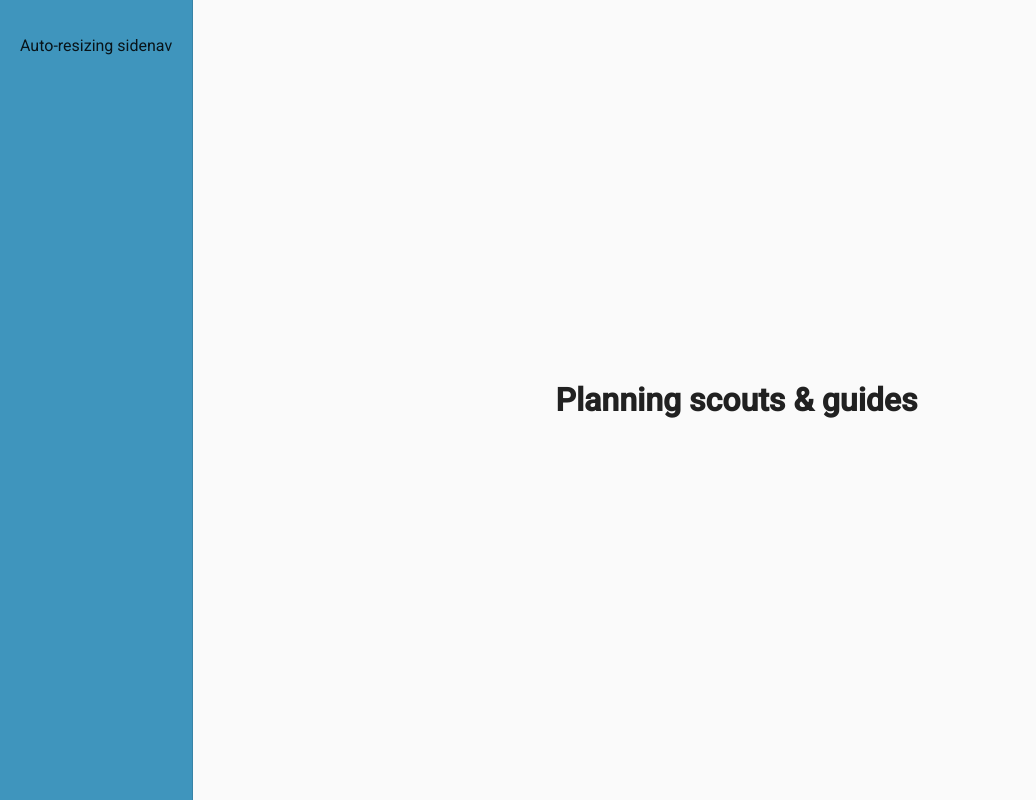
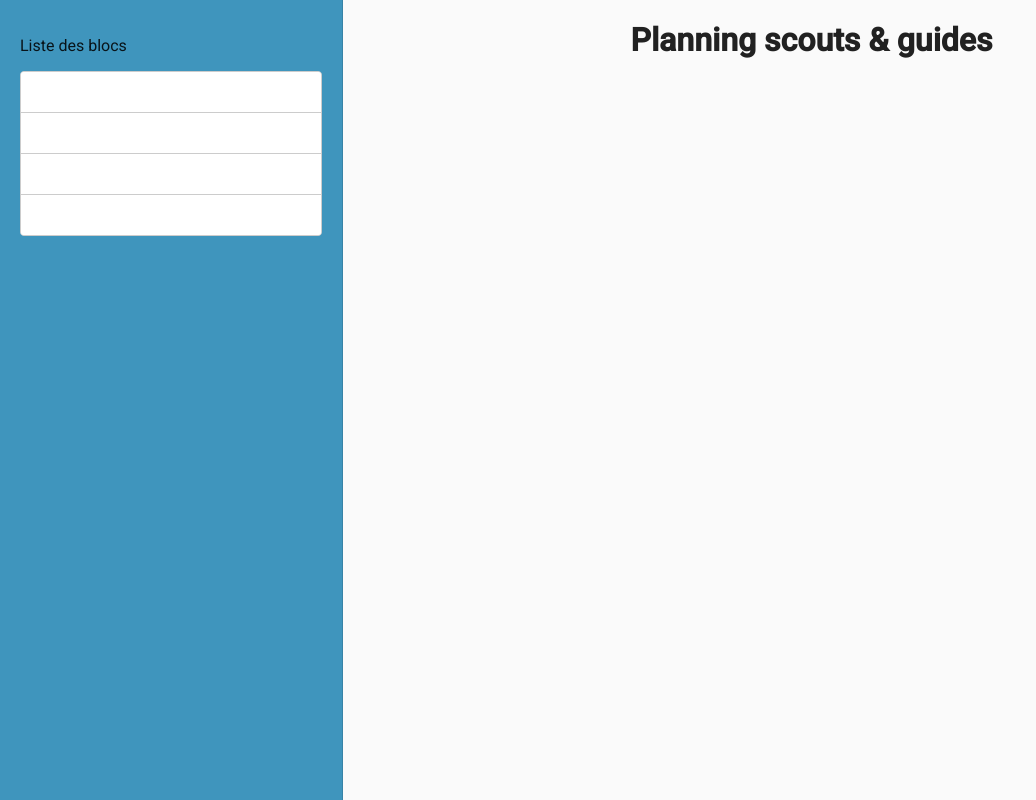
Before and after one commit to theophane-girard/scout-planning, an Angular app: page / in a window 1280 px wide. Shown: the whole page, without its empty margins (0-1036 px from the left). Built offline with nearby package versions, Linux system fonts and the light colour scheme.

Commit message:
begin blocs

```diff
--- a/src/app/app.component.html
+++ b/src/app/app.component.html
@@ -1,6 +1,9 @@
 <mat-drawer-container class="container" autosize>
   <mat-drawer #drawer class="sidenav" mode="side" opened>
-    <p>Auto-resizing sidenav</p>
+    <p>Liste des blocs</p>
+    <div cdkDropList class="example-list" (cdkDropListDropped)="drop($event)">
+      <div class="example-box" *ngFor="let bloc of blocs" cdkDrag>{{bloc.label}}</div>
+    </div>
     <!-- <p *ngIf="showFiller">Lorem, ipsum dolor sit amet consectetur.</p>
     <button (click)="showFiller = !showFiller" mat-raised-button>
       Toggle extra text
@@ -11,7 +14,7 @@
     <!-- <button type="button" mat-button (click)="drawer.toggle()">
       Toggle sidenav
     </button> -->
-    <h1>Planning scouts & guides</h1>
+    <h1 id="app-title">Planning scouts & guides</h1>
   </div>
 
 </mat-drawer-container>
--- a/src/app/app.component.scss
+++ b/src/app/app.component.scss
@@ -5,7 +5,7 @@
 .sidenav-content {
     display: flex;
     height: 100%;
-    align-items: center;
+    // align-items: center;
     justify-content: center;
 }
 
@@ -13,3 +13,58 @@
     padding: 20px;
     background-color: rgb(63, 149, 189)
 }
+
+#app-title {
+    vertical-align: top;
+}
+
+/* D&D */
+
+.example-list {
+    width: 300px;
+    max-width: 100%;
+    border: solid 1px #ccc;
+    min-height: 60px;
+    display: block;
+    background: white;
+    border-radius: 4px;
+    overflow: hidden;
+  }
+
+  .example-box {
+    padding: 20px 10px;
+    border-bottom: solid 1px #ccc;
+    color: rgba(0, 0, 0, 0.87);
+    display: flex;
+    flex-direction: row;
+    align-items: center;
+    justify-content: space-between;
+    box-sizing: border-box;
+    cursor: move;
+    background: white;
+    font-size: 14px;
+  }
+
+  .cdk-drag-preview {
+    box-sizing: border-box;
+    border-radius: 4px;
+    box-shadow: 0 5px 5px -3px rgba(0, 0, 0, 0.2),
+                0 8px 10px 1px rgba(0, 0, 0, 0.14),
+                0 3px 14px 2px rgba(0, 0, 0, 0.12);
+  }
+
+  .cdk-drag-placeholder {
+    opacity: 0;
+  }
+
+  .cdk-drag-animating {
+    transition: transform 250ms cubic-bezier(0, 0, 0.2, 1);
+  }
+
+  .example-box:last-child {
+    border: none;
+  }
+
+  .example-list.cdk-drop-list-dragging .example-box:not(.cdk-drag-placeholder) {
+    transition: transform 250ms cubic-bezier(0, 0, 0.2, 1);
+  }
--- a/src/app/app.component.ts
+++ b/src/app/app.component.ts
@@ -1,10 +1,44 @@
-import { Component } from '@angular/core';
+import { Component, OnInit } from '@angular/core';
+import { CdkDragDrop, moveItemInArray } from '@angular/cdk/drag-drop';
 
 @Component({
   selector: 'app-root',
   templateUrl: './app.component.html',
   styleUrls: ['./app.component.scss']
 })
-export class AppComponent {
-  title = 'scout-planning';
+export class AppComponent implements OnInit{
+
+  blocs: any[] = []
+
+  ngOnInit(): void {
+    this.blocs = [
+      {
+        label: "",
+        value: 0.1
+      },
+      {
+        label: "",
+        value: 0.5
+      },
+      {
+        label: "",
+        value: 1
+      },
+      {
+        label: "",
+        value: 2
+      }
+    ];
+    this.blocs.forEach(bloc => {
+      bloc.label = this.time_convert(bloc.value)
+    });
+  }
+
+  drop(event: CdkDragDrop<string[]>) {
+    moveItemInArray(this.blocs, event.previousIndex, event.currentIndex);
+  }
+
+  time_convert(num) {
+
+  }
 }
```
Also changed, not shown: src/app/material.module.ts (+5 -2 lines).
